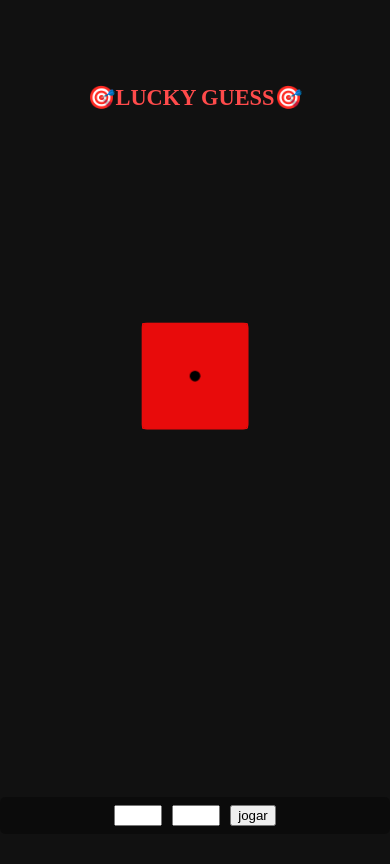
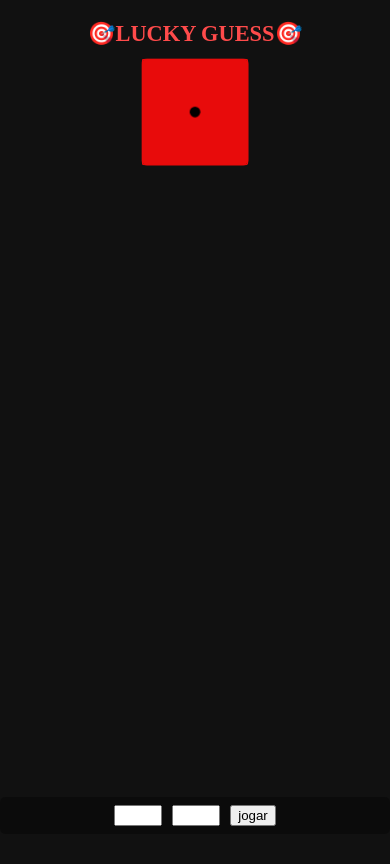
Before and after one commit to Raffaeel/lucky, a plain HTML site: page index.html in a window 390 px wide. Drawn offline with Linux system fonts and the light colour scheme.

Commit message:
Update style.css

```diff
--- a/style.css
+++ b/style.css
@@ -159,10 +159,16 @@ h1 {
 
 /* Responsivo para celulares */
 @media (max-width: 600px) {
-  h1 {font-size: 1.4rem;
-    margin-top: 10vh;
+  body {
+    justify-content: flex-start;
+    padding-top: 20px; /* para dar um espaçamento confortável */
+  }
+  h1 {
+    font-size: 1.4rem;
+    margin-top: 0; /* deixe sem margem para não empurrar demais */
+  }
+}
 
-  }
 
   .scene,
   .cube,
```
